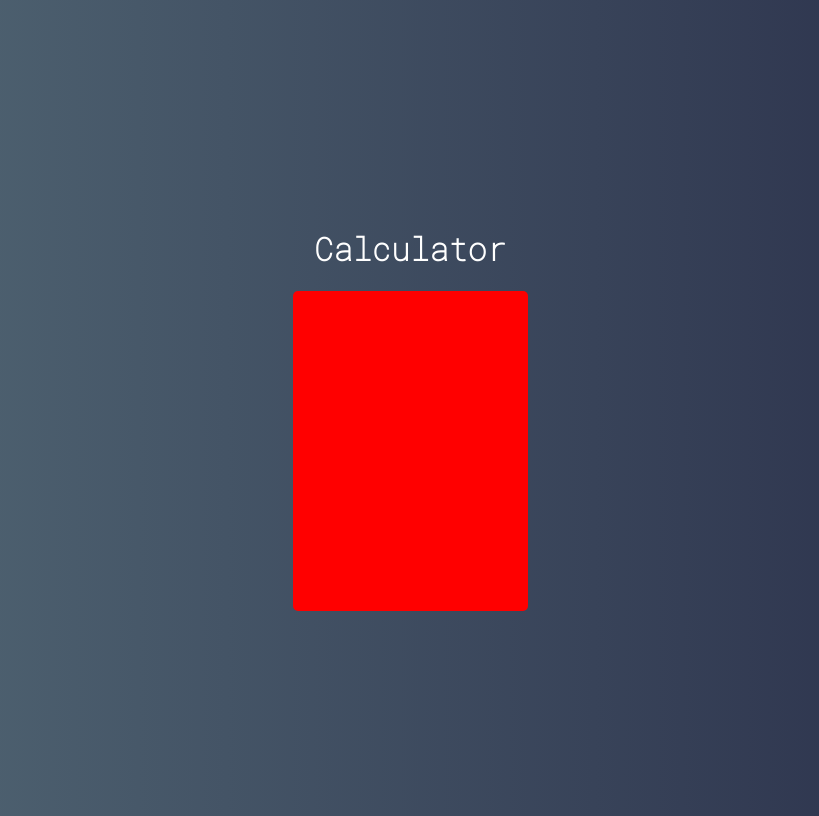
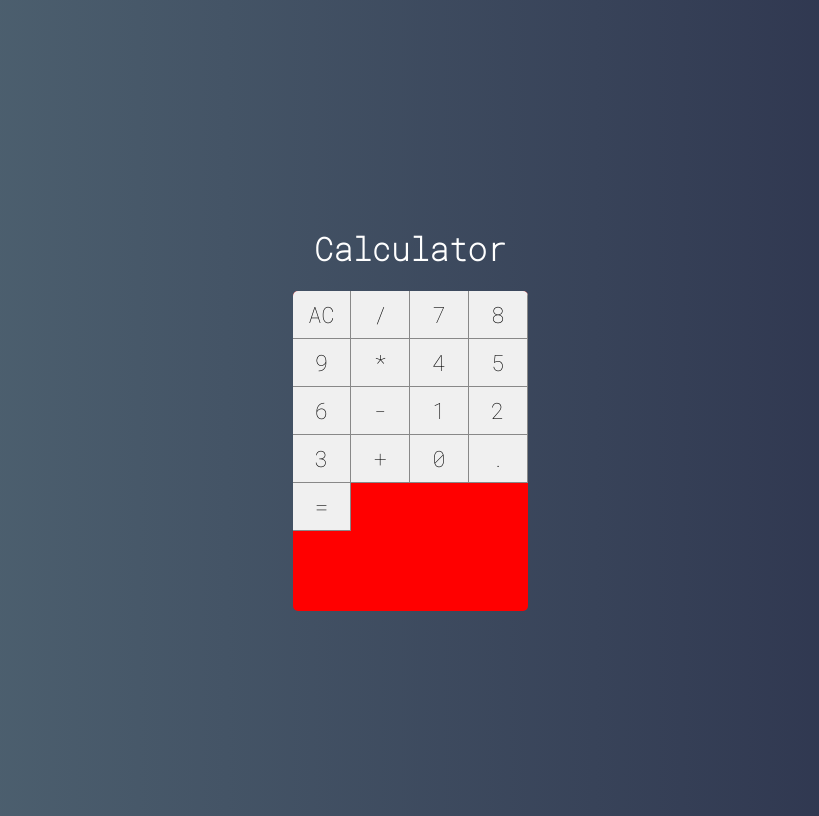
Before and after one commit to Victor-BwD/Calculator-ReactJS, a React (Create React App) app: page / in a window 1280 px wide. Shown: the whole page, without its empty margins (230-1049 px from the left). Built offline with nearby package versions, Linux system fonts and the light colour scheme.

Commit message:
Button css

```diff
--- a/src/calculator/Calculator.css
+++ b/src/calculator/Calculator.css
@@ -4,4 +4,8 @@
     border-radius: 5px;
     overflow: hidden;
     background-color: red;
+
+    display: grid;
+    grid-template-columns: repeat(4, 25%);
+    grid-template-rows: 48px 48px 48px 48px 48px;
 }
--- a/src/calculator/Calculator.jsx
+++ b/src/calculator/Calculator.jsx
@@ -1,11 +1,29 @@
 import React, { Component } from 'react'
 import './Calculator.css'
+
+import Button from '../components/Button'
 
 export default class Calculator extends Component {
     render() {
         return(
             <div className='calculator'>
-
+                <Button label="AC"/>
+                <Button label="/"/>
+                <Button label="7"/>
+                <Button label="8"/>
+                <Button label="9"/>
+                <Button label="*"/>
+                <Button label="4"/>
+                <Button label="5"/>
+                <Button label="6"/>
+                <Button label="-"/>
+                <Button label="1"/>
+                <Button label="2"/>
+                <Button label="3"/>
+                <Button label="+"/>
+                <Button label="0"/>
+                <Button label="."/>
+                <Button label="="/>
             </div>
         )
     }
--- /dev/null
+++ b/src/components/Button.css
@@ -0,0 +1,13 @@
+:root {
+    --bg-button: #f0f0f0;
+    --border-button: solid 1px #888;
+}
+
+.button {
+    font-size: 1.4rem;
+    background-color: var(--bg-button);
+    border: none;
+    border-right: var(--border-button);
+    border-bottom: var(--border-button);
+    outline: none;
+}
--- /dev/null
+++ b/src/components/Button.jsx
@@ -0,0 +1,5 @@
+import React from "react";
+import './Button.css';
+
+export default props =>
+    <button className="button">{props.label}</button>
```
